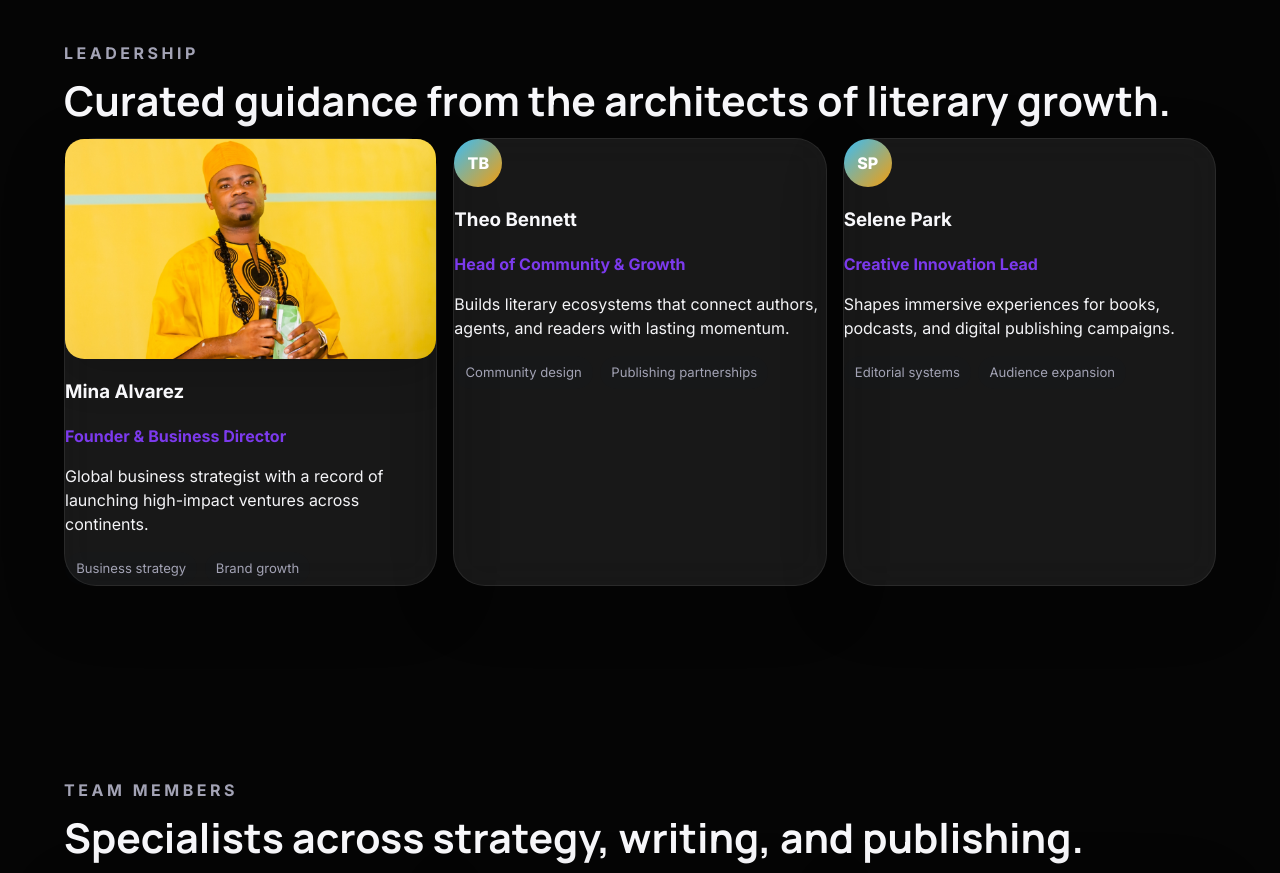
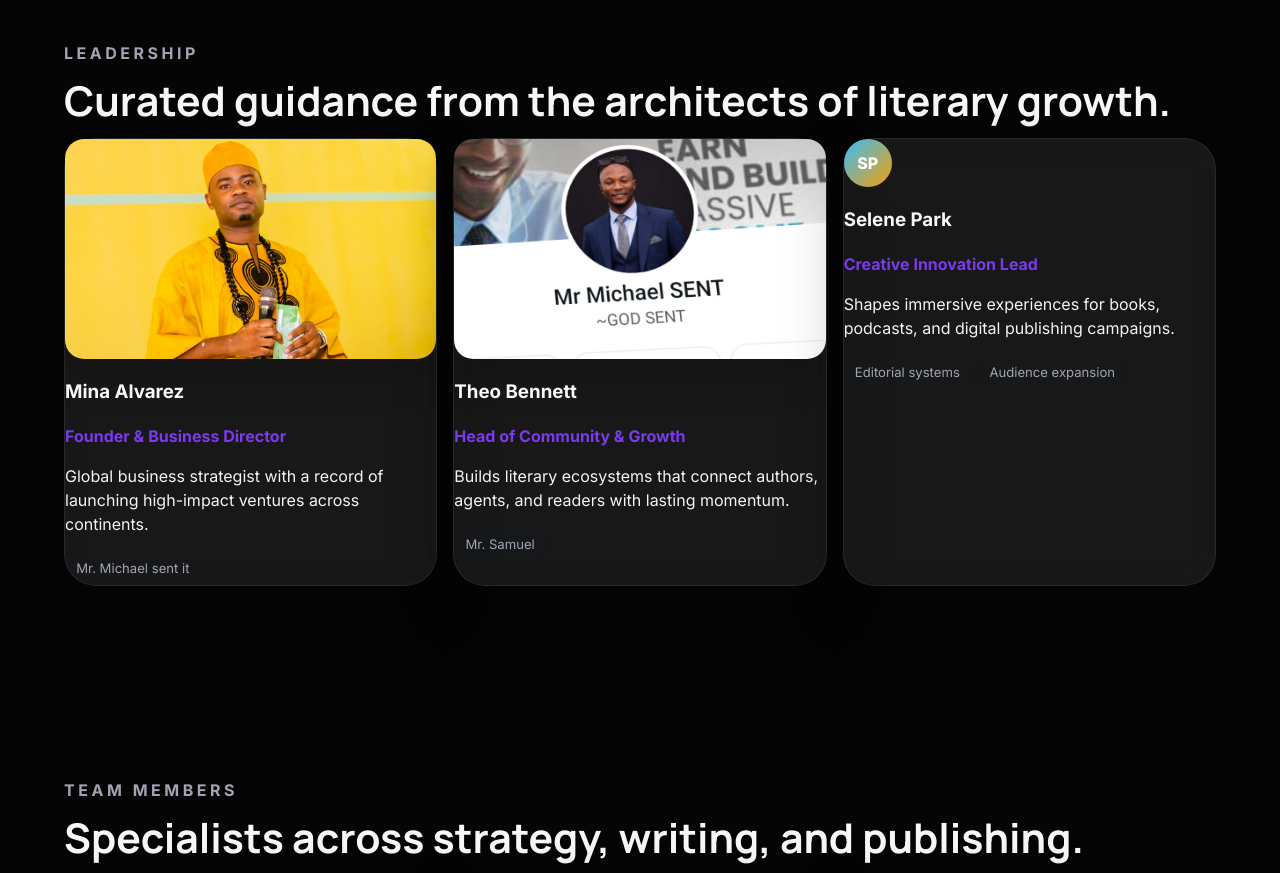
Before and after one commit to adeyejesuolaoluwa/Authorguide, a React (Vite) app: page / in a window 1280 px wide. Shown: the part 1620-2493 px from the top of the page. Built offline with nearby package versions, Linux system fonts and the light colour scheme.

Commit message:
Update leadership images and labels

```diff
--- a/src/App.jsx
+++ b/src/App.jsx
@@ -9,20 +9,24 @@ const stats = [
 ]
 
 import dadImage from '../daddy.jpg'
+import samuelImage from '../1002979519.jpg'
 
 const leaders = [
   {
     name: 'Mina Alvarez',
     role: 'Founder & Business Director',
     bio: 'Global business strategist with a record of launching high-impact ventures across continents.',
-    expertise: ['Business strategy', 'Brand growth'],
+    expertise: ['Mr. Michael sent it'],
     image: dadImage,
+    imageAlt: 'Mr. Michael sent it',
   },
   {
     name: 'Theo Bennett',
     role: 'Head of Community & Growth',
     bio: 'Builds literary ecosystems that connect authors, agents, and readers with lasting momentum.',
-    expertise: ['Community design', 'Publishing partnerships'],
+    expertise: ['Mr. Samuel'],
+    image: samuelImage,
+    imageAlt: 'Mr. Samuel',
   },
   {
     name: 'Selene Park',
@@ -249,7 +253,7 @@ function App() {
             {leaders.map((leader) => (
               <article className="glass-card" key={leader.name}>
                 {leader.image ? (
-                  <img className="leader-image" src={leader.image} alt={leader.name} />
+                  <img className="leader-image" src={leader.image} alt={leader.imageAlt || leader.name} />
                 ) : (
                   <div className="avatar">{leader.name.split(' ').map((part) => part[0]).join('')}</div>
                 )}
```
Also changed, not shown: 1002979518.jpg (added), 1002979519.jpg (added).
